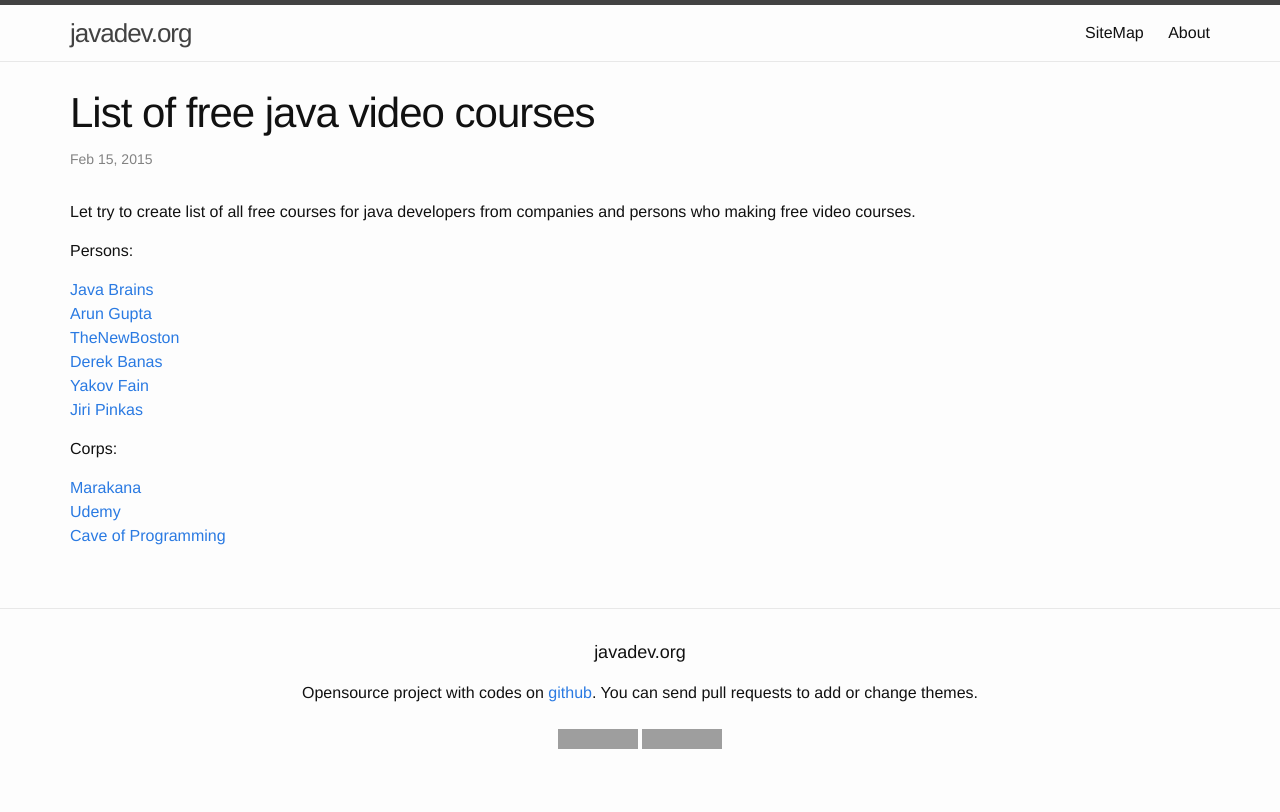
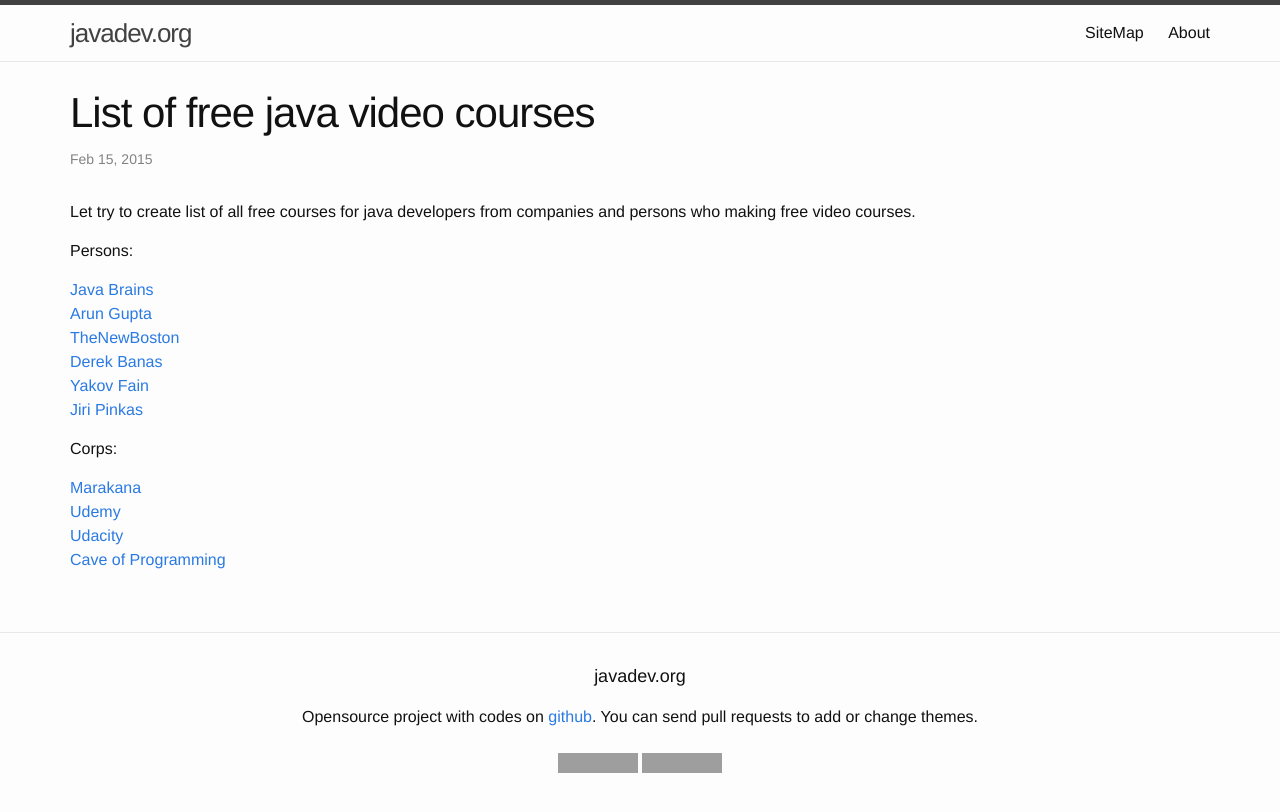
Before and after one commit to webmakaka/javadev.org, a Jekyll site: the page built from _posts/2015-02-15-java-free-video-courses-collection.md, in a window 1280 px wide. Shown: the top 812 px of the page. Built offline with Jekyll 4.4.1, drawn with Linux system fonts in a browser that asks for light colours; grey boxes are pictures that could not be loaded.

Commit message:
Update 2015-02-15-java-free-video-courses-collection.md

```diff
--- a/_posts/2015-02-15-java-free-video-courses-collection.md
+++ b/_posts/2015-02-15-java-free-video-courses-collection.md
@@ -22,4 +22,5 @@
 
 <a href="/library/marakana/java/">Marakana</a><br/>
 <a href="/library/udemy/java/free/">Udemy</a><br/>
+<a href="/library/udacity/java/free/">Udacity</a><br/>
 <a href="/library/cave-of-programming/java/">Cave of Programming</a><br/>
```
